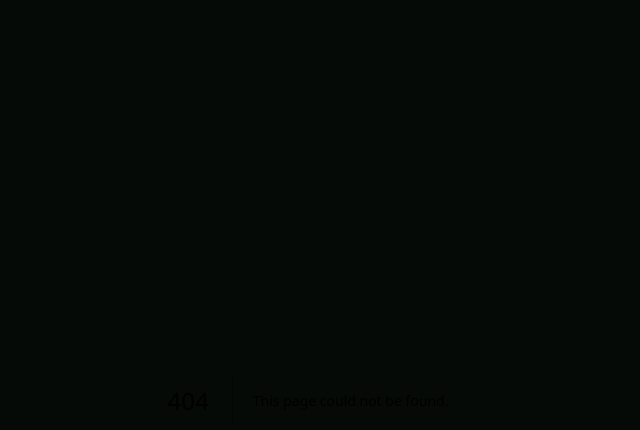
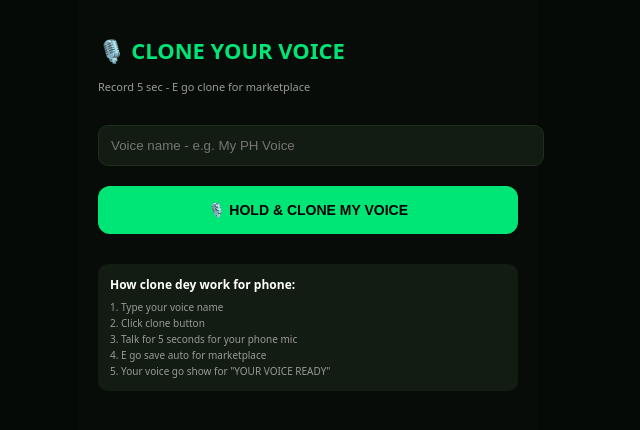
Before and after one commit to tapbombaai-glitch/main-naija-pidgin, a Next.js app: page /clone in a window 1280 px wide. Before the commit this address had no page. Shown: the top 430 px of the page, without its empty margins (332-972 px from the left). Built offline with nearby package versions, Linux system fonts and the light colour scheme.

Commit message:
Create app/clone/page.tsx

```diff
--- /dev/null
+++ b/app/clone/page.tsx
@@ -0,0 +1,93 @@
+"use client";
+import { useState, useRef } from "react";
+
+export default function ClonePage() {
+  const [recording, setRecording] = useState(false);
+  const [audioData, setAudioData] = useState("");
+  const [voiceName, setVoiceName] = useState("");
+  const mediaRecorderRef = useRef<any>(null);
+
+  const startRecord = async () => {
+    const stream = await navigator.mediaDevices.getUserMedia({ audio: true });
+    const recorder = new MediaRecorder(stream);
+    mediaRecorderRef.current = recorder;
+    const chunks: any[] = [];
+
+    recorder.ondataavailable = (e) => chunks.push(e.data);
+    recorder.onstop = () => {
+      const blob = new Blob(chunks, { type: "audio/mp3" });
+      const reader = new FileReader();
+      reader.onload = () => {
+        const base64 = reader.result as string;
+        setAudioData(base64);
+        // Save to marketplace
+        const saved = JSON.parse(localStorage.getItem("gin_recordings") || "[]");
+        saved.push({
+          id: Date.now(),
+          name: voiceName || `Chairman Voice ${saved.length + 1}`,
+          audioData: base64,
+          accent: "Chairman - Original",
+        });
+        localStorage.setItem("gin_recordings", JSON.stringify(saved));
+        alert("✅ Voice cloned! Go marketplace to hear am!");
+      };
+      reader.readAsDataURL(blob);
+    };
+
+    recorder.start();
+    setRecording(true);
+    setTimeout(() => {
+      recorder.stop();
+      setRecording(false);
+      stream.getTracks().forEach(t => t.stop());
+    }, 5000); // 5 sec record
+  };
+
+  return (
+    <div style={{ background: "#080C08", minHeight: "100vh", padding: 20, maxWidth: 420, margin: "0 auto" }}>
+      <h1 style={{ color: "#00E676", fontSize: 22, fontWeight: 900 }}>🎙️ CLONE YOUR VOICE</h1>
+      <p style={{ color: "#999", fontSize: 11 }}>Record 5 sec - E go clone for marketplace</p>
+
+      <input
+        placeholder="Voice name - e.g. My PH Voice"
+        value={voiceName}
+        onChange={(e) => setVoiceName(e.target.value)}
+        style={{ width: "100%", marginTop: 20, padding: 12, background: "#121C12", border: "1px solid #1E2F1E", borderRadius: 10, color: "white" }}
+      />
+
+      <button
+        onClick={startRecord}
+        disabled={recording}
+        style={{
+          width: "100%", marginTop: 20, padding: 16,
+          background: recording ? "#FF5252" : "#00E676",
+          color: recording ? "white" : "black",
+          border: "none", borderRadius: 12, fontWeight: 900, fontSize: 14
+        }}
+      >
+        {recording ? "🔴 RECORDING... TALK NOW! (5 sec)" : "🎙️ HOLD & CLONE MY VOICE"}
+      </button>
+
+      {audioData && (
+        <div style={{ marginTop: 20 }}>
+          <p style={{ color: "#00E676", fontSize: 11 }}>✅ Cloned! Preview:</p>
+          <audio controls src={audioData} style={{ width: "100%" }} />
+          <a href="/" style={{ display: "block", marginTop: 15, background: "white", color: "black", padding: 12, borderRadius: 10, textAlign: "center", textDecoration: "none", fontWeight: 900 }}>
+            Go Marketplace → Hear Your Clone
+          </a>
+        </div>
+      )}
+
+      <div style={{ marginTop: 30, background: "#121C12", padding: 12, borderRadius: 10 }}>
+        <div style={{ color: "white", fontSize: 12, fontWeight: 800 }}>How clone dey work for phone:</div>
+        <div style={{ color: "#999", fontSize: 10, marginTop: 6, lineHeight: 1.6 }}>
+          1. Type your voice name<br/>
+          2. Click clone button<br/>
+          3. Talk for 5 seconds for your phone mic<br/>
+          4. E go save auto for marketplace<br/>
+          5. Your voice go show for "YOUR VOICE READY"
+        </div>
+      </div>
+    </div>
+  );
+}
```
